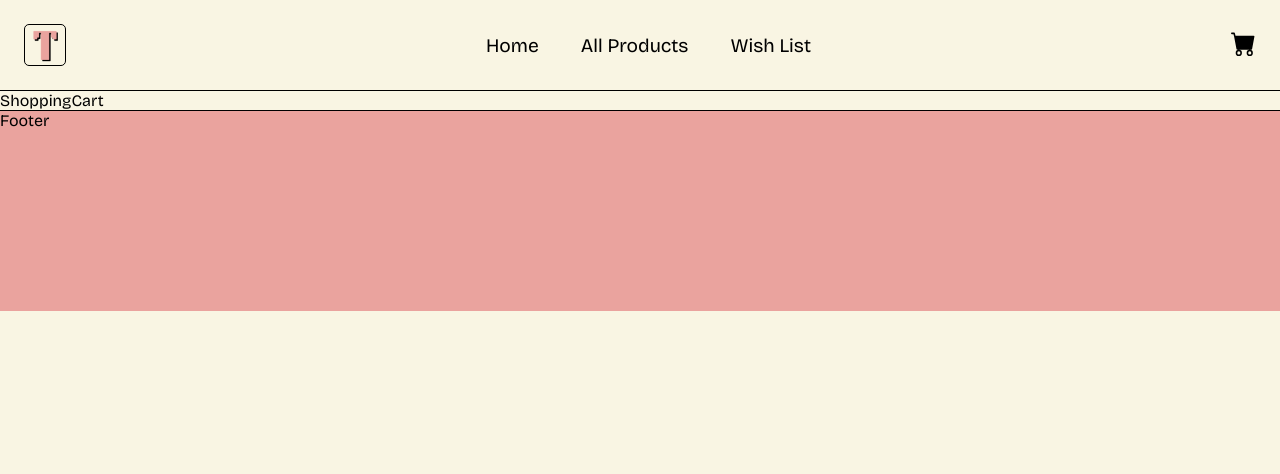
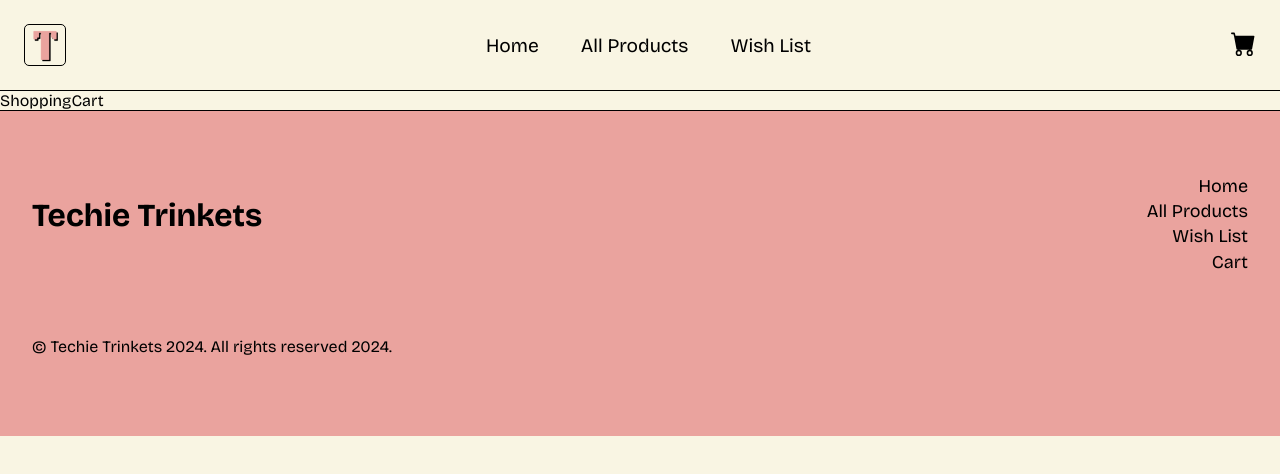
Before and after one commit to kvtrice/techie-trinkets-eShop, a React (Vite) app: page /cart in a window 1280 px wide. Shown: the top 474 px of the page. Built offline with nearby package versions, Linux system fonts and the light colour scheme; no server answers; the database is empty.

Commit message:
Adds footer styling

```diff
--- a/src/components/Footer/Footer.jsx
+++ b/src/components/Footer/Footer.jsx
@@ -1,6 +1,51 @@
 import styles from "./Footer.module.scss";
+import { Link } from "react-router-dom";
 
 const Footer = () => {
-	return <footer className={styles.footer}>Footer</footer>;
+	const linkStyles = {
+		textDecoration: "none",
+		color: "black",
+	};
+
+	return (
+		<footer className={styles.footer}>
+			<div className={styles.footer__main}>
+				<h1 className={styles.footer__main__left}>Techie Trinkets</h1>
+				<div className={styles.footer__main__right}>
+					<Link
+						className={styles.link}
+						style={linkStyles}
+						to="/"
+					>
+						Home
+					</Link>
+					<Link
+						className={styles.link}
+						style={linkStyles}
+						to="/products"
+					>
+						All Products
+					</Link>
+					<Link
+						className={styles.link}
+						style={linkStyles}
+						to="/wishlist"
+					>
+						Wish List
+					</Link>
+					<Link
+						className={styles.link}
+						style={linkStyles}
+						to="/cart"
+					>
+						Cart
+					</Link>
+				</div>
+			</div>
+			<p className={styles.footer__copyright}>
+				© Techie Trinkets 2024. All rights reserved 2024.
+			</p>
+		</footer>
+	);
 };
 export default Footer;
--- a/src/components/Footer/Footer.module.scss
+++ b/src/components/Footer/Footer.module.scss
@@ -2,6 +2,24 @@
 
 .footer {
 	border-top: v.$default-border;
-	height: 200px;
+	padding: 4rem 2rem;
 	background-color: v.$palette-pink;
+
+	&__main {
+		display: flex;
+		flex-direction: row;
+		justify-content: space-between;
+
+		&__right {
+			font-size: large;
+			display: flex;
+			flex-direction: column;
+			align-items: flex-end;
+			gap: 0.2rem;
+		}
+	}
+
+	&__copyright {
+		margin-top: 4rem;
+	}
 }
```
